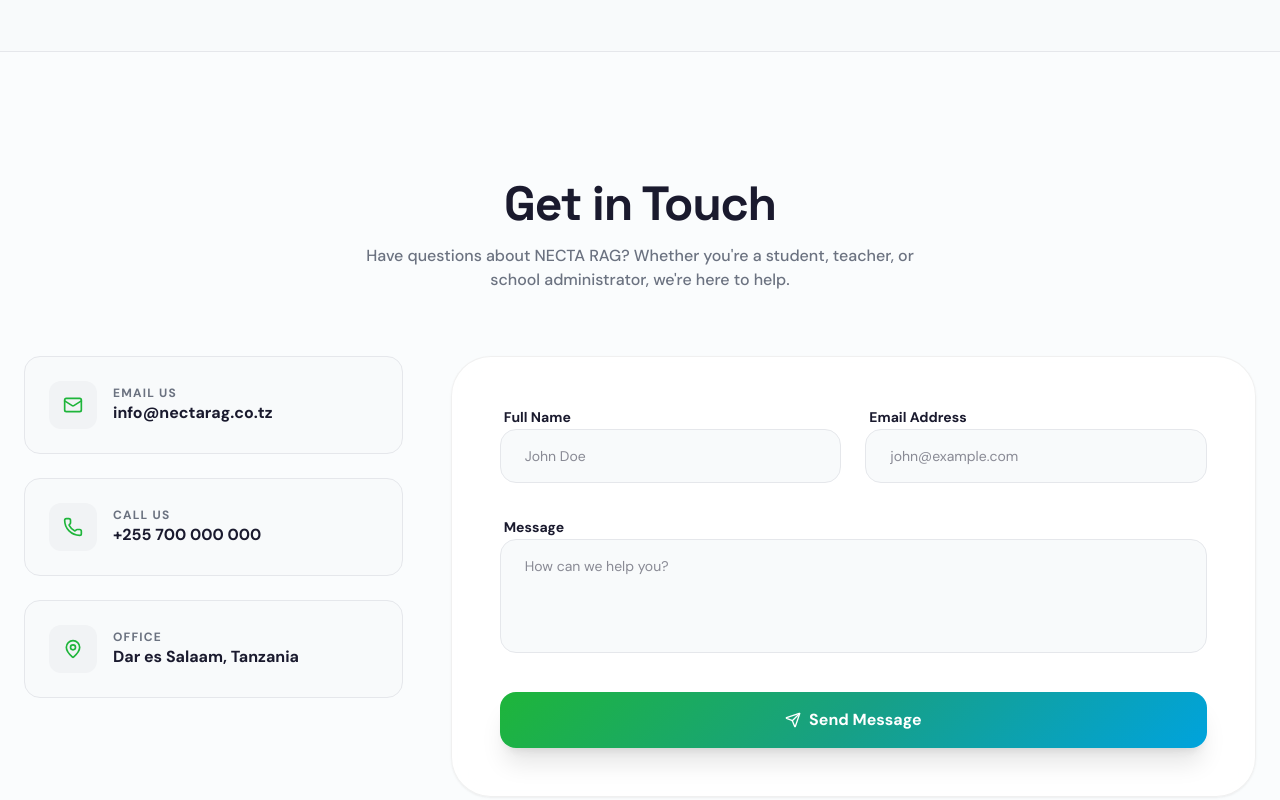
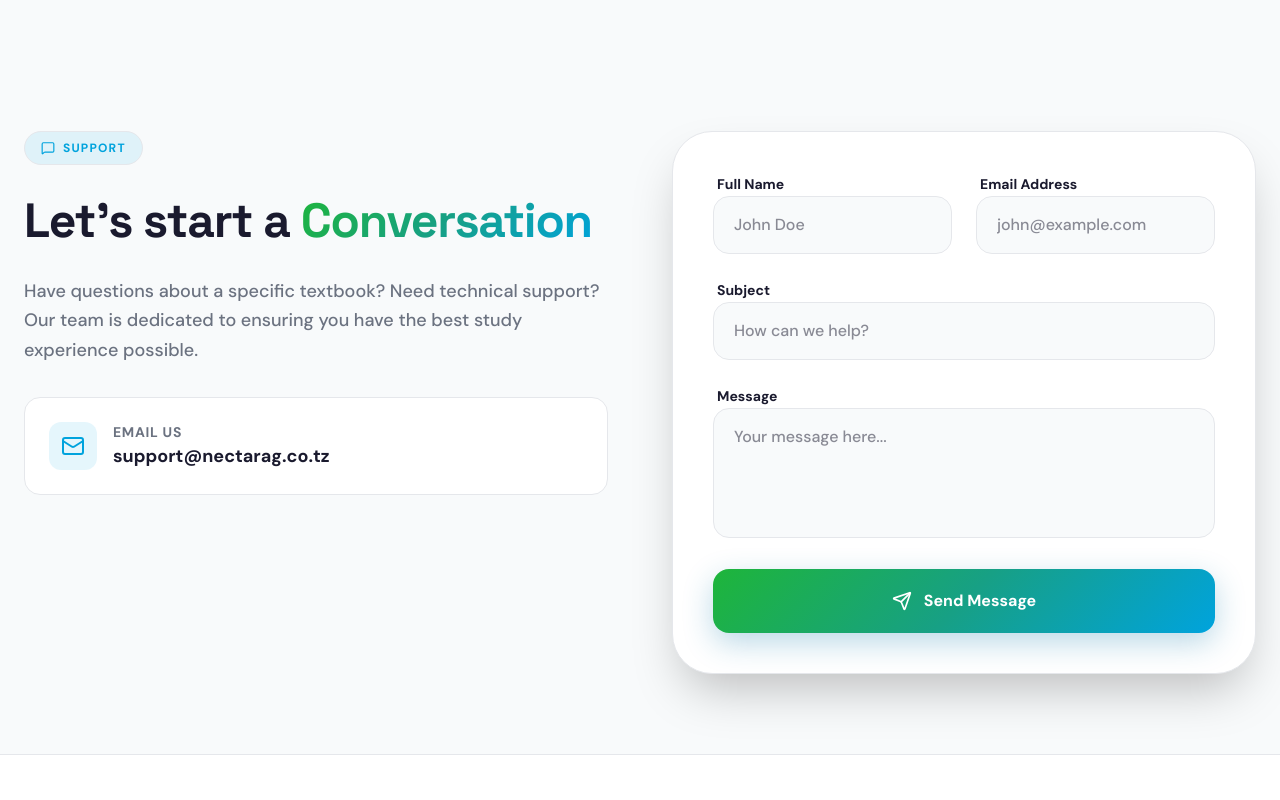
Before and after one commit to mishkat-apps/RAGProto, a Next.js app: page / in a window 1280 px wide. Shown: the part 2420-3220 px from the top of the page. Built offline with nearby package versions, Linux system fonts and the light colour scheme.

Commit message:
feat: implement dedicated Contact page with premium form reveal

```diff
--- /dev/null
+++ b/src/app/contact/page.tsx
@@ -0,0 +1,56 @@
+'use client';
+
+import { Header } from '@/components/Header';
+import { Footer } from '@/components/Footer';
+import { ContactSection } from '@/components/ContactSection';
+import { motion } from 'framer-motion';
+
+export default function ContactPage() {
+    return (
+        <div className="min-h-screen bg-[var(--background)] flex flex-col relative overflow-hidden">
+            {/* Background Floating Orbs */}
+            <motion.div
+                animate={{
+                    x: [0, 100, 0],
+                    y: [0, -50, 0],
+                }}
+                transition={{ duration: 20, repeat: Infinity, ease: "linear" }}
+                className="fixed top-20 -left-20 w-80 h-80 bg-[var(--tz-green)]/10 blur-[120px] rounded-full -z-10"
+            />
+            <motion.div
+                animate={{
+                    x: [0, -80, 0],
+                    y: [0, 100, 0],
+                }}
+                transition={{ duration: 15, repeat: Infinity, ease: "linear" }}
+                className="fixed bottom-20 -right-20 w-80 h-80 bg-[var(--tz-blue)]/10 blur-[120px] rounded-full -z-10"
+            />
+
+            <Header />
+
+            <main className="flex-1 pt-32 pb-20">
+                <div className="max-w-7xl mx-auto px-6 mb-12 text-center">
+                    <motion.h1
+                        initial={{ opacity: 0, y: 20 }}
+                        animate={{ opacity: 1, y: 0 }}
+                        className="text-5xl font-bold tracking-tight mb-4"
+                    >
+                        Get in <span className="gradient-text">Touch</span>
+                    </motion.h1>
+                    <motion.p
+                        initial={{ opacity: 0, y: 20 }}
+                        animate={{ opacity: 1, y: 0 }}
+                        transition={{ delay: 0.1 }}
+                        className="text-[var(--muted-foreground)] text-lg max-w-2xl mx-auto"
+                    >
+                        Whether you are a student, teacher, or partner, we are here to help you navigate
+                        the NECTA curriculum with ease.
+                    </motion.p>
+                </div>
+                <ContactSection />
+            </main>
+
+            <Footer />
+        </div>
+    );
+}
--- a/src/components/ContactSection.tsx
+++ b/src/components/ContactSection.tsx
@@ -1,66 +1,100 @@
 'use client';
 
-import { Mail, MessageSquare, Send, MapPin, Phone } from 'lucide-react';
+import { Mail, MessageSquare, Send } from 'lucide-react';
+import { motion } from 'framer-motion';
 
 export function ContactSection() {
+    const containerVariants = {
+        hidden: { opacity: 0 },
+        visible: {
+            opacity: 1,
+            transition: {
+                staggerChildren: 0.1
+            }
+        }
+    };
+
+    const itemVariants = {
+        hidden: { x: -20, opacity: 0 },
+        visible: { x: 0, opacity: 1 }
+    };
+
     return (
-        <section id="contact" className="py-32 px-6 bg-[var(--card)]/30 border-t border-[var(--border)]">
-            <div className="max-w-7xl mx-auto space-y-16">
-                <div className="text-center space-y-4">
-                    <h2 className="text-4xl md:text-5xl font-bold tracking-tight text-[var(--foreground)]">Get in Touch</h2>
-                    <p className="text-[var(--muted-foreground)] max-w-xl mx-auto font-medium">
-                        Have questions about NECTA RAG? Whether you&apos;re a student, teacher, or school administrator, we&apos;re here to help.
-                    </p>
+        <section id="contact" className="py-20 px-6 relative">
+            <motion.div
+                initial="hidden"
+                whileInView="visible"
+                viewport={{ once: true }}
+                variants={containerVariants}
+                className="max-w-7xl mx-auto grid grid-cols-1 lg:grid-cols-2 gap-16"
+            >
+                <div className="space-y-8">
+                    <motion.div variants={itemVariants} className="inline-flex items-center gap-2 px-4 py-2 rounded-full bg-[var(--accent-blue)]/10 text-[var(--accent-blue)] border border-[var(--accent-blue)]/20 text-xs font-bold uppercase tracking-widest">
+                        <MessageSquare className="w-3.5 h-3.5" />
+                        Support
+                    </motion.div>
+
+                    <motion.h2 variants={itemVariants} className="text-4xl md:text-5xl font-bold tracking-tight text-[var(--foreground)]">
+                        Let's start a <span className="gradient-text">Conversation</span>
+                    </motion.h2>
+
+                    <motion.p variants={itemVariants} className="text-lg text-[var(--muted-foreground)] leading-relaxed font-medium">
+                        Have questions about a specific textbook? Need technical support?
+                        Our team is dedicated to ensuring you have the best study experience possible.
+                    </motion.p>
+
+                    <motion.div variants={itemVariants} className="space-y-6">
+                        <div className="flex items-center gap-4 p-6 rounded-2xl bg-[var(--card)] border border-[var(--border)] group hover:border-[var(--accent-blue)]/50 transition-all">
+                            <div className="w-12 h-12 rounded-xl bg-[var(--accent-blue)]/10 flex items-center justify-center text-[var(--accent-blue)] group-hover:scale-110 transition-transform">
+                                <Mail className="w-6 h-6" />
+                            </div>
+                            <div>
+                                <p className="text-sm font-bold text-[var(--muted-foreground)] uppercase tracking-wider">Email Us</p>
+                                <p className="text-lg font-bold text-[var(--foreground)]">support@nectarag.co.tz</p>
+                            </div>
+                        </div>
+                    </motion.div>
                 </div>
 
-                <div className="grid grid-cols-1 lg:grid-cols-3 gap-12">
-                    {/* Contact Info Cards */}
-                    <div className="lg:col-span-1 space-y-6">
-                        <ContactInfoCard
-                            icon={<Mail className="w-5 h-5" />}
-                            title="Email Us"
-                            detail="info@nectarag.co.tz"
-                            href="mailto:info@nectarag.co.tz"
-                        />
-                        <ContactInfoCard
-                            icon={<Phone className="w-5 h-5" />}
-                            title="Call Us"
-                            detail="+255 700 000 000"
-                            href="tel:+255700000000"
-                        />
-                        <ContactInfoCard
-                            icon={<MapPin className="w-5 h-5" />}
-                            title="Office"
-                            detail="Dar es Salaam, Tanzania"
-                            href="#"
-                        />
-                    </div>
+                <motion.div
+                    variants={itemVariants}
+                    className="p-8 md:p-10 rounded-[2.5rem] bg-[var(--card)] border border-[var(--border)] shadow-2xl relative overflow-hidden"
+                >
+                    {/* Interior glow */}
+                    <div className="absolute top-0 right-0 w-64 h-64 bg-[var(--accent-blue)]/5 blur-[80px] -z-10" />
 
-                    {/* Contact Form */}
-                    <div className="lg:col-span-2">
-                        <div className="glass p-8 md:p-12 rounded-[2.5rem] border border-[var(--border)] shadow-2xl space-y-8">
-                            <div className="grid grid-cols-1 md:grid-cols-2 gap-6">
+                    <form className="space-y-6">
+                        <div className="grid grid-cols-1 sm:grid-cols-2 gap-6">
                             <div className="space-y-2">
                                 <label className="text-sm font-bold text-[var(--foreground)] ml-1">Full Name</label>
-                                    <input type="text" placeholder="John Doe" className="w-full bg-[var(--background)] border border-[var(--border)] rounded-2xl px-6 py-4 text-sm focus:outline-none focus:border-[var(--primary)] transition-colors" />
+                                <input type="text" className="w-full px-5 py-4 rounded-2xl bg-[var(--background)] border border-[var(--border)] focus:border-[var(--accent-blue)] outline-none transition-all font-medium" placeholder="John Doe" />
                             </div>
                             <div className="space-y-2">
                                 <label className="text-sm font-bold text-[var(--foreground)] ml-1">Email Address</label>
-                                    <input type="email" placeholder="john@example.com" className="w-full bg-[var(--background)] border border-[var(--border)] rounded-2xl px-6 py-4 text-sm focus:outline-none focus:border-[var(--primary)] transition-colors" />
+                                <input type="email" className="w-full px-5 py-4 rounded-2xl bg-[var(--background)] border border-[var(--border)] focus:border-[var(--accent-blue)] outline-none transition-all font-medium" placeholder="john@example.com" />
                             </div>
                         </div>
                         <div className="space-y-2">
+                            <label className="text-sm font-bold text-[var(--foreground)] ml-1">Subject</label>
+                            <input type="text" className="w-full px-5 py-4 rounded-2xl bg-[var(--background)] border border-[var(--border)] focus:border-[var(--accent-blue)] outline-none transition-all font-medium" placeholder="How can we help?" />
+                        </div>
+                        <div className="space-y-2">
                             <label className="text-sm font-bold text-[var(--foreground)] ml-1">Message</label>
-                                <textarea rows={4} placeholder="How can we help you?" className="w-full bg-[var(--background)] border border-[var(--border)] rounded-2xl px-6 py-4 text-sm focus:outline-none focus:border-[var(--primary)] transition-colors resize-none"></textarea>
+                            <textarea rows={4} className="w-full px-5 py-4 rounded-2xl bg-[var(--background)] border border-[var(--border)] focus:border-[var(--accent-blue)] outline-none transition-all font-medium resize-none" placeholder="Your message here..." />
                         </div>
-                            <button className="w-full py-4 gradient-tz rounded-2xl text-white font-bold flex items-center justify-center gap-2 shadow-xl hover:opacity-90 transition-all active:scale-95">
-                                <Send className="w-4 h-4" />
+
+                        <motion.button
+                            whileHover={{ scale: 1.02 }}
+                            whileTap={{ scale: 0.98 }}
+                            className="w-full py-5 rounded-2xl gradient-tz text-white font-bold shadow-[0_10px_30px_rgba(30,129,176,0.3)] hover:shadow-[0_15px_40px_rgba(30,129,176,0.4)] transition-all flex items-center justify-center gap-3 relative overflow-hidden group"
+                        >
+                            <div className="absolute inset-0 bg-white/10 opacity-0 group-hover:opacity-100 transition-opacity animate-liquid-glow" />
+                            <Send className="w-5 h-5" />
                             Send Message
-                            </button>
-                        </div>
-                    </div>
-                </div>
-            </div>
+                        </motion.button>
+                    </form>
+                </motion.div>
+            </motion.div>
         </section>
     );
 }
```
Lines whose indentation alone changed are shown as unchanged.
